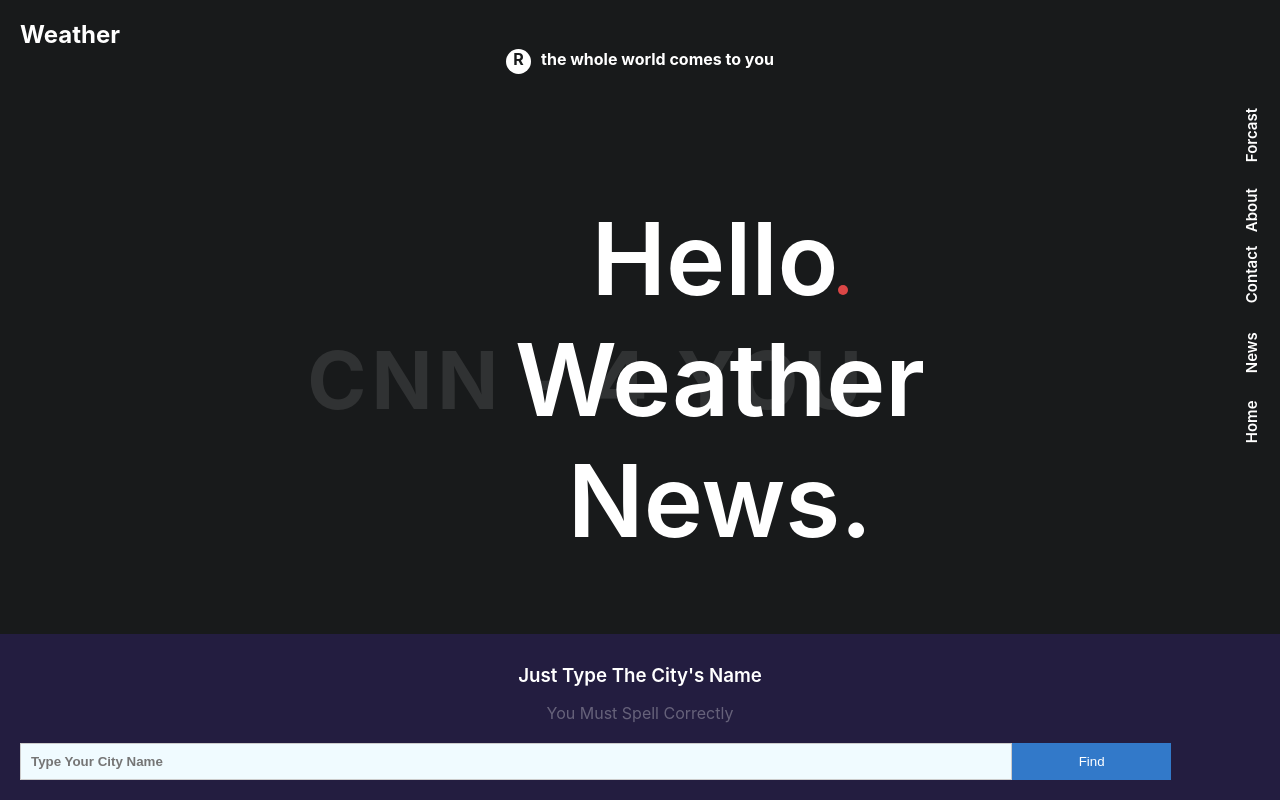
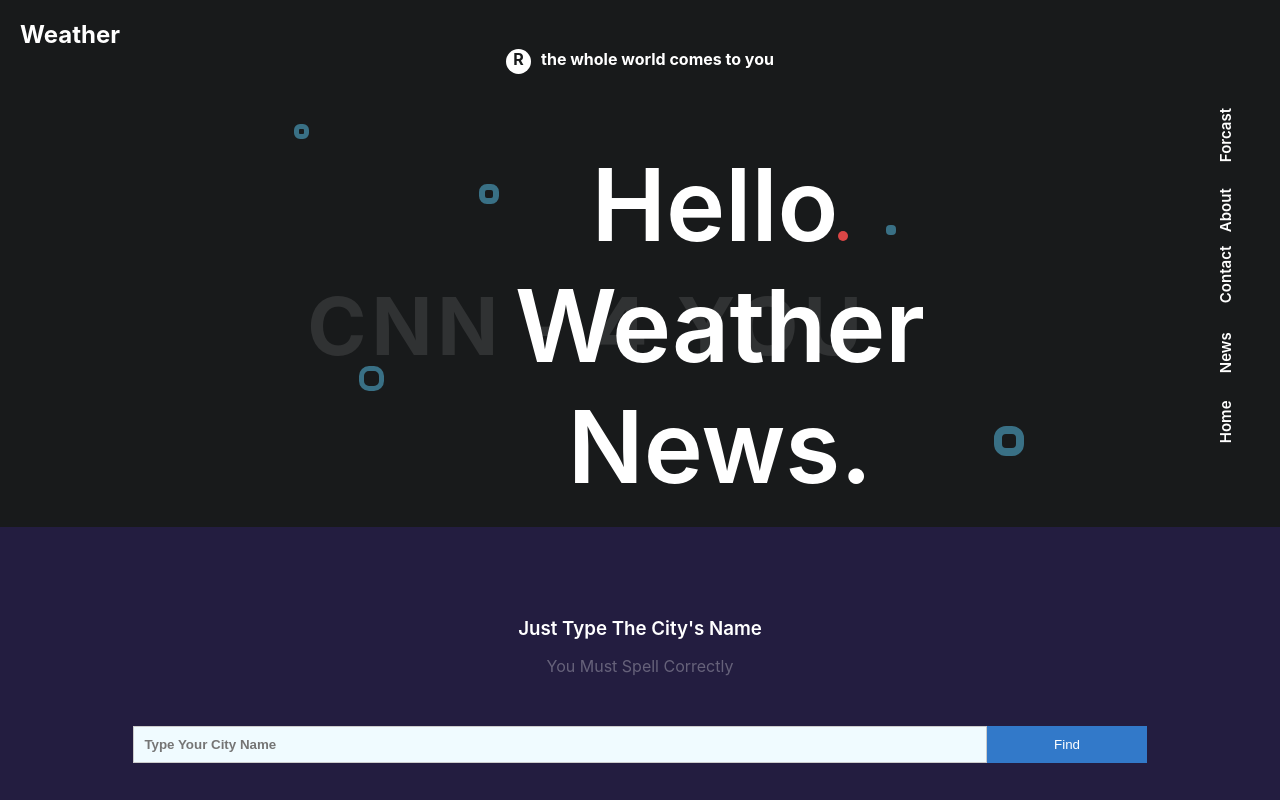
Before and after one commit to Momadeen/weather, a React (Create React App) app: page / in a window 1280 px wide. Built offline with nearby package versions, Linux system fonts and the light colour scheme.

Commit message:
Created Loader

```diff
--- a/src/Sections/Hero/hero.module.scss
+++ b/src/Sections/Hero/hero.module.scss
@@ -53,7 +53,50 @@
     top: 0;
     left: 0;
 
-    .bubble {
+    .bubble:nth-of-type(1) {
+      width: 20px;
+      height: 20px;
+      border: 6px solid #397085;
+      border-radius: 40%;
+      position: absolute;
+      top: 15%;
+      right: 61%;
+    }
+    .bubble:nth-of-type(2) {
+      width: 15px;
+      height: 15px;
+      border: 5px solid #397085;
+      border-radius: 40%;
+      position: absolute;
+      top: 0;
+      left: 23%;
+    }
+    .bubble:nth-of-type(3) {
+      width: 10px;
+      height: 10px;
+      border: 5px solid #397085;
+      border-radius: 40%;
+      position: absolute;
+      top: 25%;
+      right: 30%;
+    }
+    .bubble:nth-of-type(4) {
+      width: 25px;
+      height: 25px;
+      border: 5px solid #397085;
+      border-radius: 40%;
+      position: absolute;
+      top: 60%;
+      right: 70%;
+    }
+    .bubble:nth-of-type(5) {
+      width: 30px;
+      height: 30px;
+      border: 8px solid #397085;
+      border-radius: 40%;
+      position: absolute;
+      top: 75%;
+      right: 20%;
     }
   }
 }
@@ -72,7 +115,7 @@
 @media screen and (max-device-width: 1000px) {
   .heroTitles {
     .opacityTitle {
-      font-size: 80px!important;
+      font-size: 80px !important;
     }
   }
 }
--- a/src/Sections/Weather/index.js
+++ b/src/Sections/Weather/index.js
@@ -5,23 +5,41 @@ import { fetchWeather } from "../../store/actions/fetchWeather";
 import Input from "../../components/Input";
 import styles from "./weather.module.scss";
 import Info from "./components/Info";
+import { useEffect, useState } from "react";
+import Loader from "../../components/Loader";
 
 const Weather = () => {
+  const [loading, setLoading] = useState(false);
   const weatherSelector = useSelector((state) => state?.weatherInfo);
   const dispatch = useDispatch();
   const getWeatherInfoAction = (city) => dispatch(fetchWeather(city));
 
   console.log({ weatherSelector });
 
+  useEffect(() => {
+    if (weatherSelector) {
+      setLoading(false);
+    }
+  }, [weatherSelector]);
+
+  console.log(loading);
+
   return (
     <div className={styles.Weather}>
       <h3 className={styles.title}>Just Type The City's Name</h3>
       <p>You Must Spell Correctly</p>
-      <Input getWeatherInfoAction={getWeatherInfoAction} />
-      {weatherSelector?.cod === "404" && (
+      <Input
+        getWeatherInfoAction={getWeatherInfoAction}
+        setLoading={setLoading}
+      />
+      {weatherSelector?.cod === "404" || weatherSelector?.cod === "400" ? (
         <h2 className={styles.errorMsg}>{weatherSelector?.message}</h2>
+      ) : null}
+      {loading ? (
+        <Loader />
+      ) : (
+        weatherSelector?.cod === 200 && <Info info={weatherSelector} />
       )}
-      {weatherSelector?.cod === 200 && <Info info={weatherSelector} />}
     </div>
   );
 };
--- a/src/Sections/Weather/weather.module.scss
+++ b/src/Sections/Weather/weather.module.scss
@@ -1,7 +1,7 @@
 .Weather {
   background-color: #231d40;
   width: 100%;
-  padding: 20px;
+  padding: 80px 30px;
   display: flex;
   justify-content: center;
   flex-direction: column;
@@ -38,7 +38,6 @@
     .temps {
       flex-direction: column;
       display: flex;
-      // text-align: center;
       justify-content: center;
       align-items: center;
       align-content: center;
@@ -47,8 +46,9 @@
       }
       .subTemps {
         display: flex;
-        h2 {
-          margin-right: 20px;
+        margin-top: 20px;
+        > h2 {
+          margin-right: 10px;
         }
       }
       .tempNumber {
--- a/src/components/Input/Input.module.scss
+++ b/src/components/Input/Input.module.scss
@@ -1,11 +1,13 @@
 .inputContainer {
   display: flex;
   width: 100%;
+  justify-content: center;
+  margin-top: 30px;
   input {
     border: 1px solid #cccccc;
     padding: 10px;
     outline: none;
-    width: 80%;
+    width: 70%;
     font-weight: 600;
     background-color: #f0fbff;
   }
--- a/src/components/Input/index.js
+++ b/src/components/Input/index.js
@@ -1,16 +1,16 @@
 import { useCallback, useState } from "react";
 import styles from "./Input.module.scss";
 
-const Input = ({ getWeatherInfoAction }) => {
+const Input = ({ getWeatherInfoAction, setLoading }) => {
   const [city, setCity] = useState("");
 
   const getWeatherInfo = useCallback(
     (e) => {
       e.preventDefault();
-      console.log(city);
+      setLoading(true);
       getWeatherInfoAction(city);
     },
-    [city, getWeatherInfoAction]
+    [city, getWeatherInfoAction, setLoading]
   );
   return (
     <form onSubmit={getWeatherInfo} className={styles.inputContainer}>
--- /dev/null
+++ b/src/components/Loader/Loader.module.scss
@@ -0,0 +1,35 @@
+.ldsRipple {
+  display: inline-block;
+  position: relative;
+  width: 80px;
+  height: 80px;
+  margin-top: 40px;
+
+  div {
+    position: absolute;
+    border: 4px solid #fff;
+    opacity: 1;
+    border-radius: 50%;
+    animation: lds-ripple 1s cubic-bezier(0, 0.2, 0.8, 1) infinite;
+    &:nth-child(2) {
+        animation-delay: -0.5s;
+    }
+  }
+}
+
+@keyframes lds-ripple {
+  0% {
+    top: 36px;
+    left: 36px;
+    width: 0;
+    height: 0;
+    opacity: 1;
+  }
+  100% {
+    top: 0px;
+    left: 0px;
+    width: 72px;
+    height: 72px;
+    opacity: 0;
+  }
+}
--- /dev/null
+++ b/src/components/Loader/index.js
@@ -0,0 +1,9 @@
+import styles from "./Loader.module.scss";
+const Loader = () => (
+  <div className={styles.ldsRipple}>
+    <div></div>
+    <div></div>
+  </div>
+);
+
+export default Loader;
--- a/src/components/Navs/Navs.module.scss
+++ b/src/components/Navs/Navs.module.scss
@@ -2,7 +2,7 @@
   display: flex;
   flex-direction: column;
   position: absolute;
-  right: 0;
+  right: 2%;
   top: 10%;
   justify-content: space-between;
   height: 350px;
```
